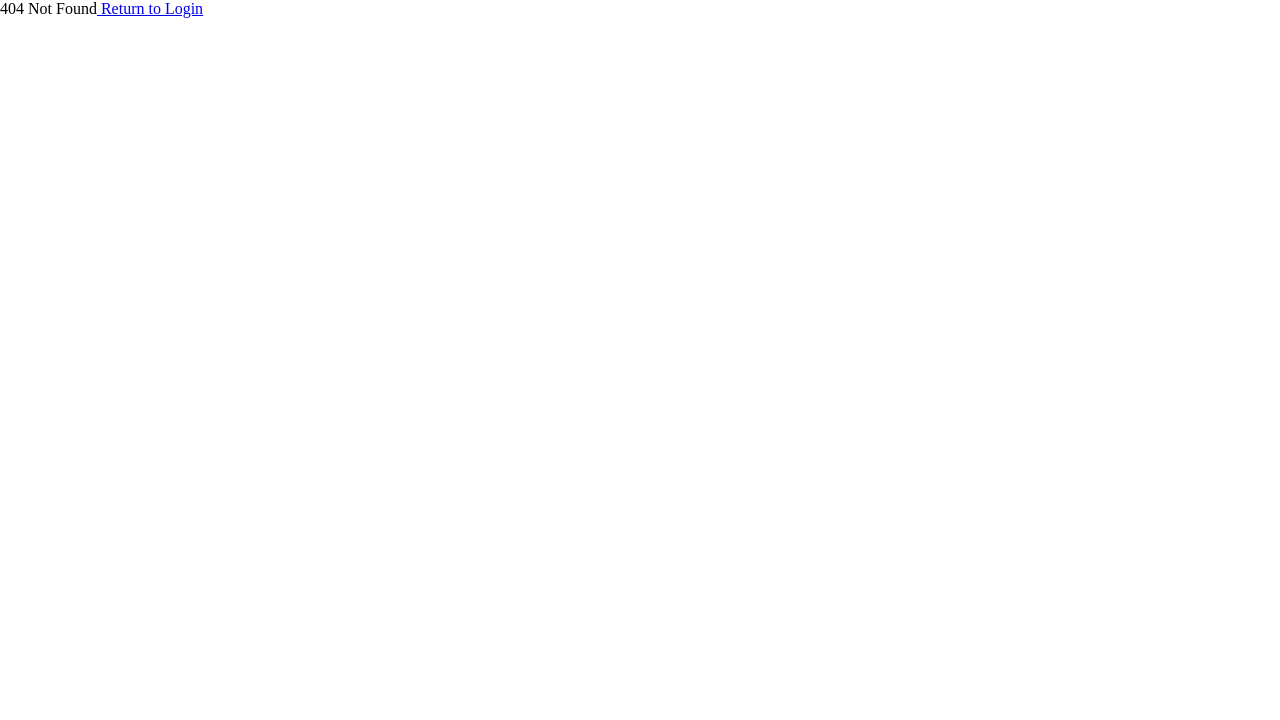
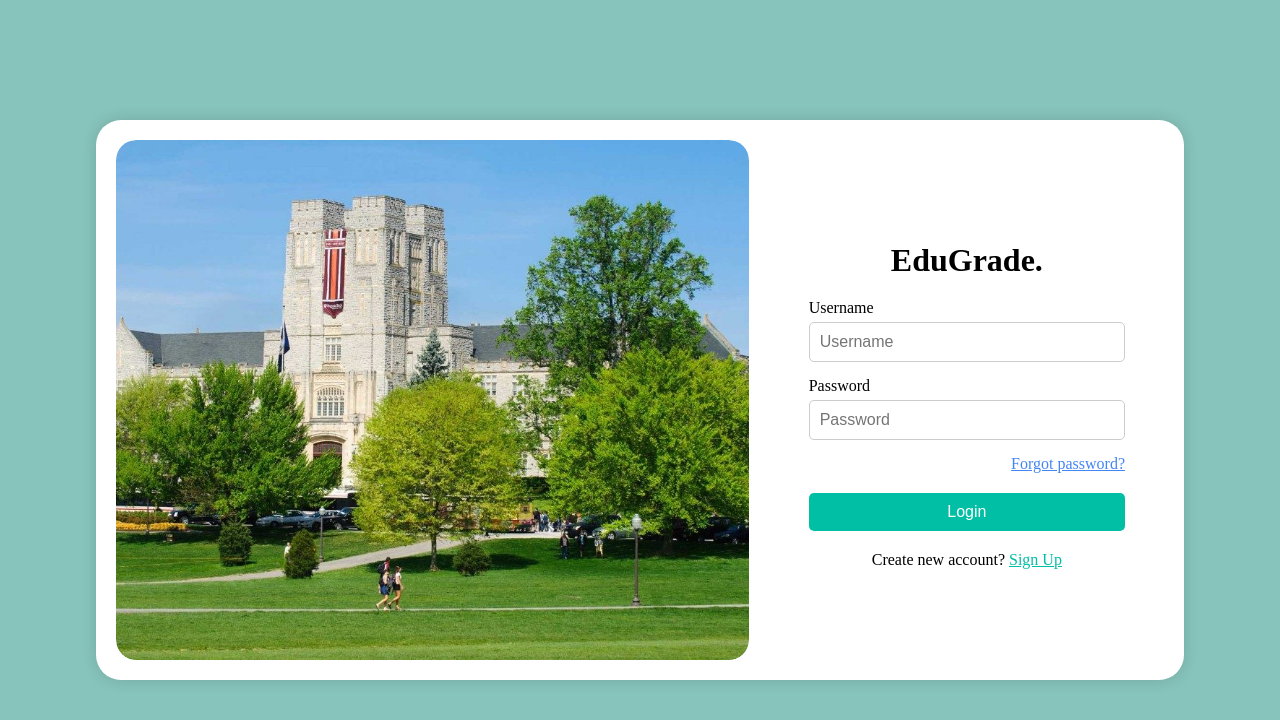
Before and after one commit to weiqlu/EduGrade, a React (Vite) app in the folder client/: page /login in a window 1280 px wide. Before the commit this address had no page. Shown: the top 720 px of the page. Built offline with nearby package versions, Linux system fonts and the light colour scheme; the HTML template or start-up script is replaced by a standard one.

Commit message:
added routes between pages and conditional navbar depending on page

```diff
--- a/client/src/App.jsx
+++ b/client/src/App.jsx
@@ -1,5 +1,5 @@
 //import { motion } from "framer-motion";\
-import { Routes, Route } from "react-router-dom";
+import { Routes, Route, useLocation, Navigate } from "react-router-dom";
 import Login from "./components/Login";
 import ClassList from "./components/ClassList";
 import User from "./components/User";
@@ -9,15 +9,22 @@ import NotFound from "./components/NotFound";
 import "./App.css";
 
 function App() {
+  const location = useLocation();
+
+  const list = ["/login", "/NotFound"]
+  const hideNavBar = list.includes(location.pathname);
+
   return (
     <div>
+      {!hideNavBar && <NavBar />}
       <Routes>
-        <Route path="/" element={<Login />} />
-        <Route path="/NavBar" element={<NavBar />} />
+        <Route path="/" element={<Navigate to="/login" />} />
+        <Route path="/login" element={<Login />} />
         <Route path="/ClassList" element={<ClassList />} />
         <Route path="/User" element={<User />} />
         <Route path="/Review" element={<Review />} />
-        <Route path="*" element={<NotFound />} />
+        <Route path="NotFound" element={<NotFound/>}/>
+        <Route path="*" element={<Navigate to="/NotFound"/>} />
       </Routes>
     </div>
   );
--- a/client/src/components/ClassList.jsx
+++ b/client/src/components/ClassList.jsx
@@ -1,7 +1,6 @@
 function ClassList() {
   return (
     <div>
-      <p> ClassList </p>
       <p> ClassList </p>
     </div>
   );
--- a/client/src/components/Login.jsx
+++ b/client/src/components/Login.jsx
@@ -35,7 +35,7 @@ function Login() {
       return;
     }
 
-    navigate("/NavBar");
+    navigate("/ClassList");
   }
 
   return (
--- a/client/src/components/NavBar.jsx
+++ b/client/src/components/NavBar.jsx
@@ -1,6 +1,6 @@
 function NavBar() {
   return (
-    <div>
+    <div className="navbar-container">
       <p> NavBar </p>
     </div>
   );
--- a/client/src/styles/Login.css
+++ b/client/src/styles/Login.css
@@ -9,7 +9,8 @@
 .login-background {
   display: flex;
   width: 85%;
-  height: 52vh;
+  height: 70%;
+  max-height: 750px;
   max-width: 1350px;
   background-color: white;
   box-shadow: 0 0 15px rgba(0, 0, 0, 0.15);
```
